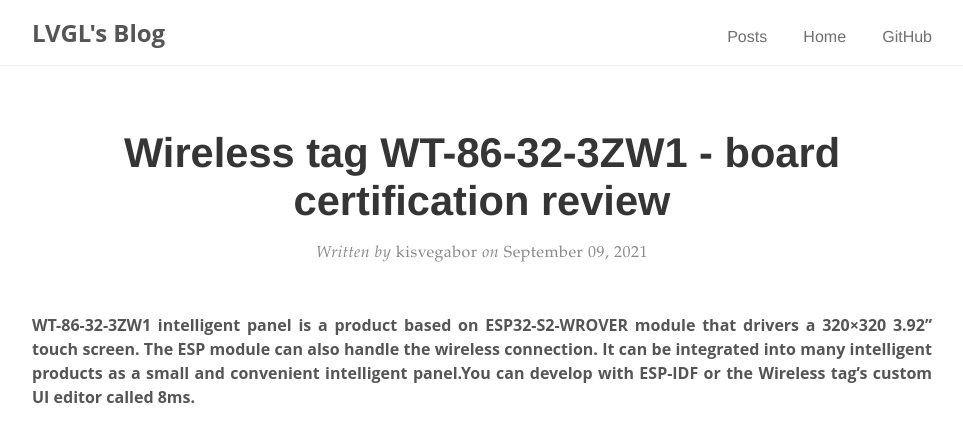
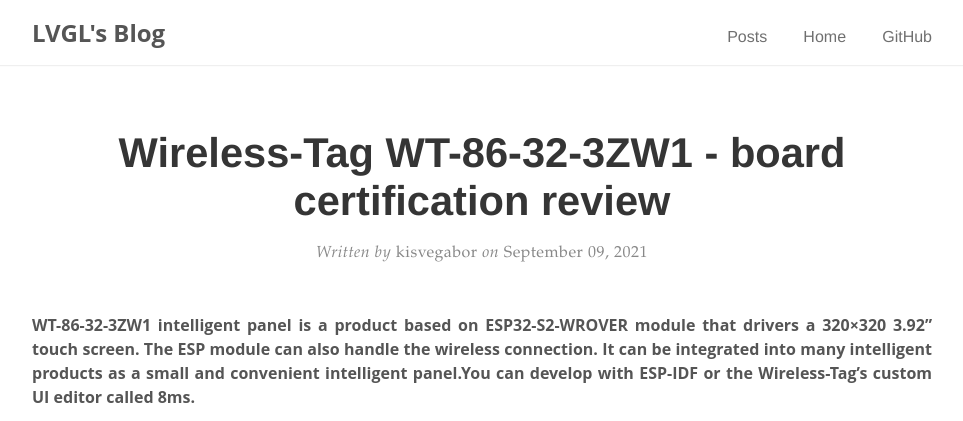
Before and after one commit to lvgl/blog, a Jekyll site: the page built from _posts/2021-09-09-WT32-86-review.md, in a window 1280 px wide and 900 px high, cut to the strip 0-421 px from the top of the window. Shown: the whole strip, without its empty margins (158-1121 px from the left). Built offline with Jekyll 4.4.1, drawn with Linux system fonts in a browser that asks for light colours; comment, search, counter and statistics services are not loaded; some of the changed text lies outside the part shown.

Commit message:
minor fixes

```diff
--- a/_posts/2021-09-09-WT32-86-review.md
+++ b/_posts/2021-09-09-WT32-86-review.md
@@ -1,13 +1,13 @@
 ---
 layout: post
-title: Wireless tag WT-86-32-3ZW1 - board certification review
+title: Wireless-Tag WT-86-32-3ZW1 - board certification review
 author: "kisvegabor"
 cover: /assets/cover_cert_standard.png
 ---
 
 **WT-86-32-3ZW1 intelligent panel is a product based on ESP32-S2-WROVER module that drivers a 320×320 3.92" touch screen.
 The ESP module can also handle the  wireless connection.
-It can be integrated into many intelligent products as a small and convenient intelligent panel.You can develop with ESP-IDF or the Wireless tag's custom UI editor called 8ms.**
+It can be integrated into many intelligent products as a small and convenient intelligent panel.You can develop with ESP-IDF or the Wireless-Tag's custom UI editor called 8ms.**
 
 <iframe width="560" height="315" src="https://www.youtube.com/embed/6TclkR-Y-c0" title="YouTube video player" frameborder="0" allow="accelerometer; autoplay; clipboard-write; encrypted-media; gyroscope; picture-in-picture" allowfullscreen></iframe>
 
@@ -98,7 +98,7 @@
 
 
 ## Development
-The products of Wireless-tag you can develop 2 different ways:
+The products of Wireless-Tag you can develop 2 different ways:
 1. Write code and built it. See [here](#build)
 2. Use their custom UI Editor tool called [8ms](#editor).
 
@@ -112,7 +112,7 @@
 
 ### Editor
 
-Wireless-tag's online editor is available at [8ms.xyz](https://8ms.xyz).
+Wireless-Tag's online editor is available at [8ms.xyz](https://8ms.xyz).
 It's drag and drop editor allowing you to create UIs without writing a single line of code. Besides easily putting together a UI you can use Blockly to implement the business logic.
 
 After signing up and logging in click the red "Workbench" button on to right corner.
```
Also changed, not shown: _posts/2021-09-09-ido-smlcd72-v1-2ec-review.md (+3 -3 lines).
